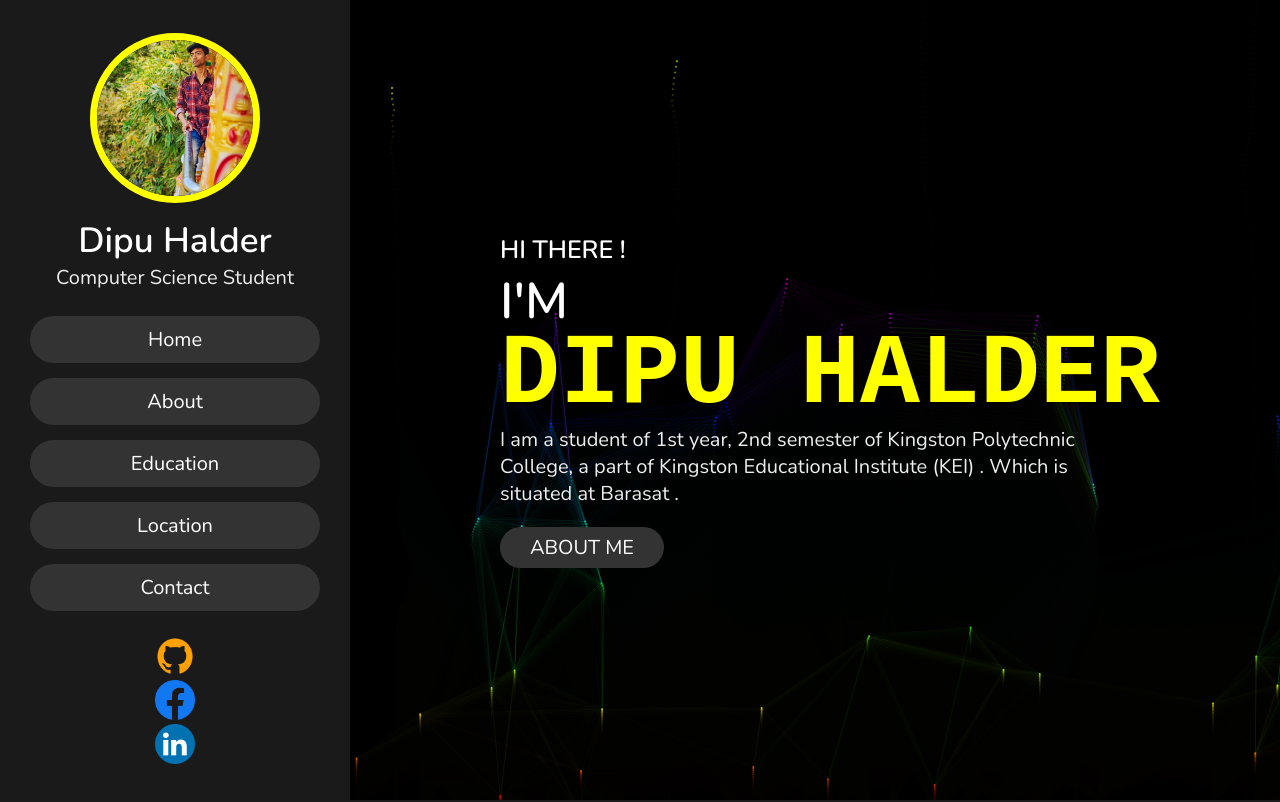
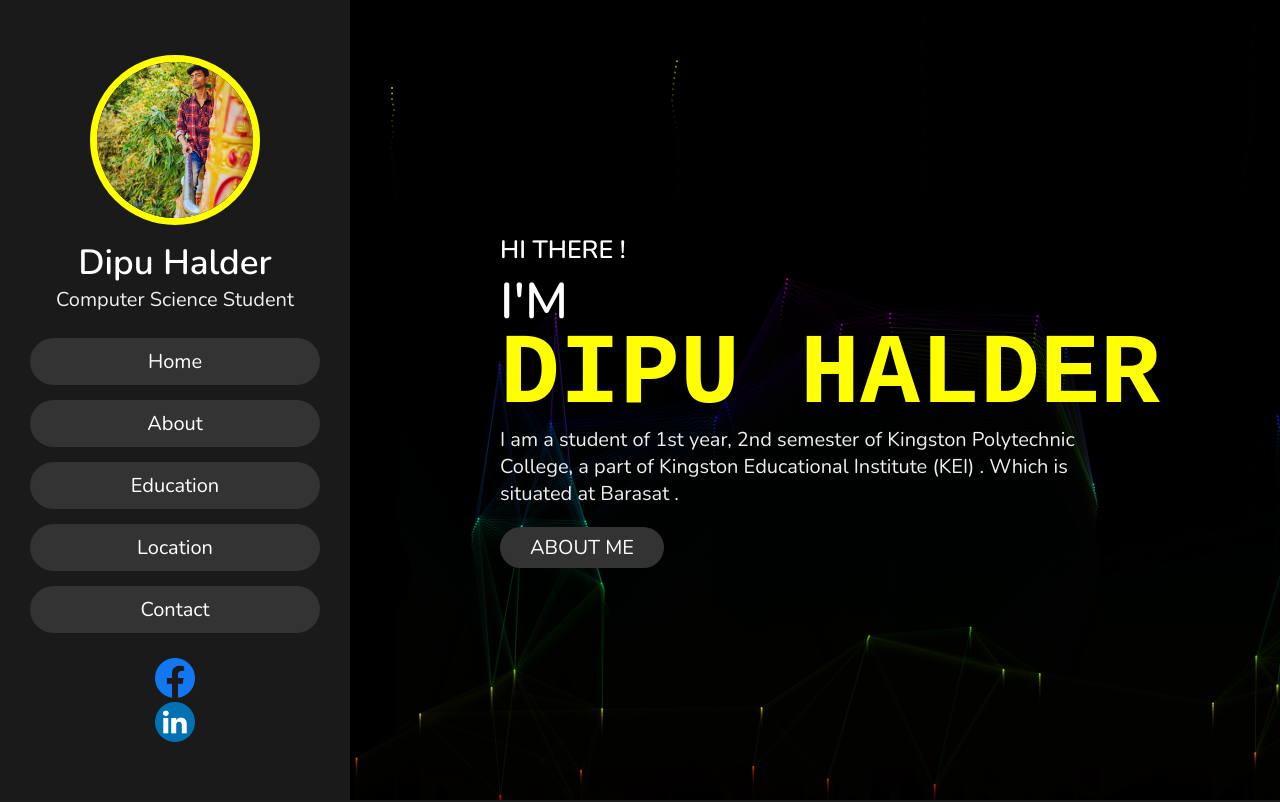
Before and after one commit to dipuh2954/1st-College-Project, a plain HTML site: page index.html in a window 1280 px wide. Shown: the top 802 px of the page. Drawn offline with nearby package versions, Linux system fonts and the light colour scheme.

Commit message:
Newly updated

```diff
--- a/index.html
+++ b/index.html
@@ -36,11 +36,11 @@
             </ul>
         </nav>
         <div class="social_media">
-            <div class="social_link">
+            <!-- <div class="social_link">
                 <a href="https://github.com/dipuh2954" class="social_logo">
                     <img src="./github.png" alt="Github logo">
                 </a>
-            </div>
+            </div> -->
 
             <div class="social_link">
                 <a href="https://www.facebook.com/dipu.halder.14224" class="social_logo">
```
Also changed, not shown: 1 other file.
